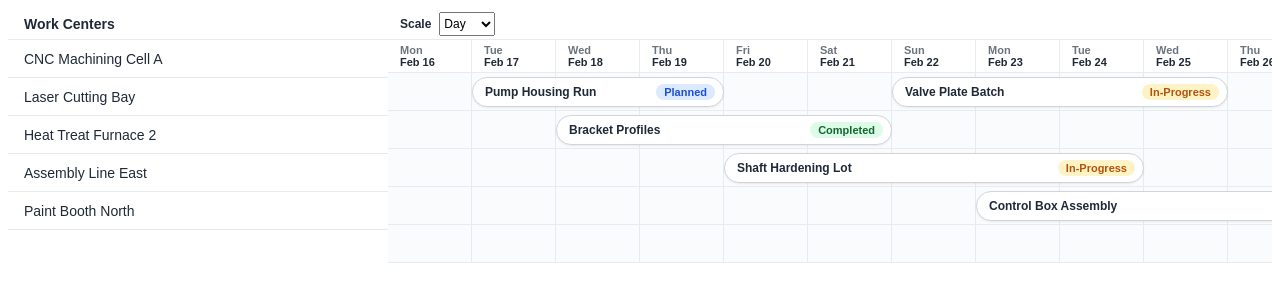
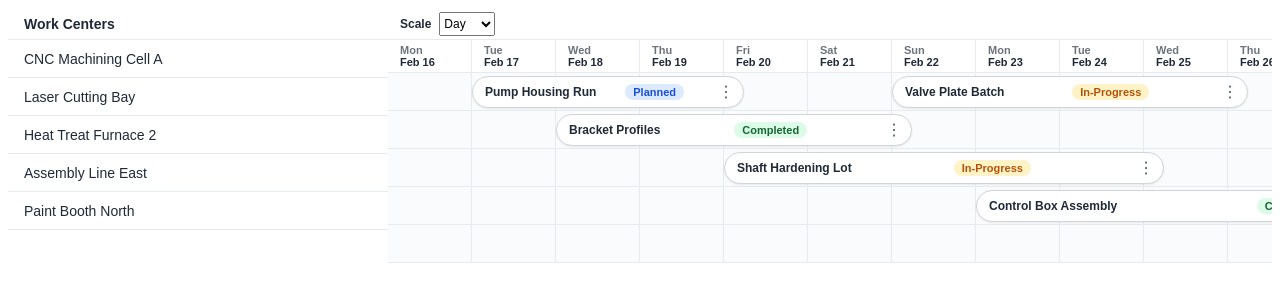
Before and after one commit to KTBarnette/Naologic, an Angular app: page / in a window 1280 px wide. Shown: the top 302 px of the page. Built offline with nearby package versions, Linux system fonts and the light colour scheme.

Commit message:
feat(timeline): implement work order actions menu with floating overlay, edit/delete actions, and interaction fixes

```diff
--- a/src/app/timeline/timeline.component.html
+++ b/src/app/timeline/timeline.component.html
@@ -56,29 +56,56 @@
             ></div>
           }
 
-          @if (hoverWorkCenterId === center.id) {
+          @if (hoverWorkCenterId === center.id && !actionsMenu) {
             <span class="row-hover-pill" [style.left.px]="hoverHintLeftPx">Click to add dates</span>
           }
 
           <div class="work-order-layer">
             @for (workOrder of visibleWorkOrdersForCenter(center.id); track workOrder.id) {
-              <button
-                type="button"
+              <div
                 class="work-order-bar"
+                role="button"
+                tabindex="0"
                 [style.left.px]="barLeftPx(workOrder)"
                 [style.width.px]="barWidthPx(workOrder)"
                 (click)="onWorkOrderClick($event, workOrder)"
+                (keydown)="onWorkOrderKeydown($event, workOrder)"
               >
                 <span class="work-order-name">{{ workOrder.name }}</span>
                 <span class="status-badge" [class]="'status-badge status-' + workOrder.status">
                   {{ workOrder.status }}
                 </span>
-              </button>
+                <span class="work-order-actions" (click)="$event.stopPropagation()">
+                  <button
+                    type="button"
+                    class="work-order-kebab"
+                    [class.is-open]="actionsMenu?.workOrderId === workOrder.id"
+                    aria-label="Work order actions"
+                    (click)="onWorkOrderActionsToggle($event, workOrder.id)"
+                  >
+                    ⋮
+                  </button>
+                </span>
+              </div>
             }
           </div>
         </div>
       }
     </div>
+
+    @if (actionsMenu) {
+      <div
+        class="floating-actions-menu"
+        [style.left.px]="actionsMenu.leftPx"
+        [style.top.px]="actionsMenu.topPx"
+        (click)="$event.stopPropagation()"
+      >
+        <button type="button" class="work-order-menu-item" (click)="onFloatingActionsEdit($event)">Edit</button>
+        <button type="button" class="work-order-menu-item danger" (click)="onFloatingActionsDelete($event)">
+          Delete
+        </button>
+      </div>
+    }
   </div>
 </section>
 
--- a/src/app/timeline/timeline.component.scss
+++ b/src/app/timeline/timeline.component.scss
@@ -74,6 +74,7 @@
 /* ───────────── Timeline panel ───────────── */
 
 .timeline-panel {
+  position: relative;
   overflow-x: auto;
   overflow-y: hidden;
   min-width: 0; /* critical for grid/flex overflow behavior */
@@ -161,6 +162,8 @@
   height: var(--row-height);
   position: relative;
   cursor: pointer;
+  overflow: visible;
+  z-index: 1;
 }
 
 .timeline-data-row:hover .timeline-data-cell {
@@ -204,6 +207,7 @@
   position: absolute;
   inset: 0;
   pointer-events: none;
+  overflow: visible;
   z-index: 2;
 }
 
@@ -217,7 +221,7 @@
 
   border: 1px solid var(--bar-border);
   border-radius: 999px;
-  padding: 0 8px 0 12px;
+  padding: 0 6px 0 12px;
   background: var(--panel-bg);
   color: var(--text);
 
@@ -248,6 +252,81 @@
   white-space: nowrap;
   overflow: hidden;
   text-overflow: ellipsis;
+}
+
+.work-order-actions {
+  position: relative;
+  display: inline-flex;
+  align-items: center;
+  margin-left: 2px;
+}
+
+.work-order-kebab {
+  width: 22px;
+  height: 22px;
+  border: 0;
+  border-radius: 999px;
+  background: transparent;
+  color: #475569;
+  font-size: 16px;
+  line-height: 1;
+  display: inline-flex;
+  align-items: center;
+  justify-content: center;
+  cursor: pointer;
+  transition: background-color 120ms ease, color 120ms ease;
+}
+
+.work-order-kebab:hover {
+  background: #e2e8f0;
+  color: #0f172a;
+}
+
+.work-order-kebab.is-open {
+  background: #e2e8f0;
+  color: #0f172a;
+}
+
+.work-order-kebab:focus-visible {
+  outline: 2px solid #2563eb;
+  outline-offset: 1px;
+}
+
+.floating-actions-menu {
+  position: absolute;
+  transform: translateX(-100%);
+  min-width: 120px;
+  border: 1px solid #dbe1ea;
+  border-radius: 10px;
+  background: #fff;
+  box-shadow: 0 8px 20px rgba(15, 23, 42, 0.14);
+  overflow: hidden;
+  z-index: 9999;
+}
+
+.work-order-menu-item {
+  width: 100%;
+  height: 34px;
+  border: 0;
+  background: #fff;
+  color: #0f172a;
+  font-size: 13px;
+  font-weight: 600;
+  text-align: left;
+  padding: 0 12px;
+  cursor: pointer;
+}
+
+.work-order-menu-item:hover {
+  background: #f1f5f9;
+}
+
+.work-order-menu-item.danger {
+  color: #991b1b;
+}
+
+.work-order-menu-item.danger:hover {
+  background: #fee2e2;
 }
 
 /* ───────────── Status badges ───────────── */
--- a/src/app/timeline/timeline.component.ts
+++ b/src/app/timeline/timeline.component.ts
@@ -16,6 +16,12 @@ type TimelineColumn = {
   topLabel: string;
   bottomLabel: string;
   containsToday: boolean;
+};
+
+type ActionsMenuState = {
+  workOrderId: string;
+  leftPx: number;
+  topPx: number;
 };
 
 const STRESS_MODE = new URLSearchParams(globalThis.location?.search ?? '').has('stress');
@@ -58,6 +64,7 @@ export class TimelineComponent {
   saveError: string | null = null;
   hoverWorkCenterId: string | null = null;
   hoverHintLeftPx = 0;
+  actionsMenu: ActionsMenuState | null = null;
   readonly workOrderForm;
 
   constructor(private readonly formBuilder: FormBuilder) {
@@ -188,6 +195,7 @@ export class TimelineComponent {
   }
 
   onTimelineRowClick(event: MouseEvent, workCenterId: string): void {
+    this.closeActionsMenu();
     if (this.visibleColumns.length === 0) {
       return;
     }
@@ -207,6 +215,82 @@ export class TimelineComponent {
 
   onWorkOrderClick(event: MouseEvent, workOrder: WorkOrderDocument): void {
     event.stopPropagation();
+    this.closeActionsMenu();
+    this.openEditPanel(workOrder);
+  }
+
+  onWorkOrderKeydown(event: KeyboardEvent, workOrder: WorkOrderDocument): void {
+    if (event.key !== 'Enter' && event.key !== ' ') {
+      return;
+    }
+    event.preventDefault();
+    event.stopPropagation();
+    this.closeActionsMenu();
+    this.openEditPanel(workOrder);
+  }
+
+  onWorkOrderActionsToggle(event: MouseEvent, workOrderId: string): void {
+    event.stopPropagation();
+    const kebabButton = event.currentTarget as HTMLElement | null;
+    if (!kebabButton) {
+      return;
+    }
+
+    if (this.actionsMenu?.workOrderId === workOrderId) {
+      this.closeActionsMenu();
+      return;
+    }
+
+    const timelinePanel = kebabButton.closest('.timeline-panel') as HTMLElement | null;
+    if (!timelinePanel) {
+      return;
+    }
+
+    const buttonRect = kebabButton.getBoundingClientRect();
+    const panelRect = timelinePanel.getBoundingClientRect();
+    this.actionsMenu = {
+      workOrderId,
+      leftPx: buttonRect.right - panelRect.left + timelinePanel.scrollLeft,
+      topPx: buttonRect.bottom - panelRect.top + timelinePanel.scrollTop + 6
+    };
+  }
+
+  onFloatingActionsEdit(event: MouseEvent): void {
+    event.stopPropagation();
+    if (!this.actionsMenu) {
+      return;
+    }
+    const workOrder = this.findWorkOrderById(this.actionsMenu.workOrderId);
+    this.closeActionsMenu();
+    if (!workOrder) {
+      return;
+    }
+    this.openEditPanel(workOrder);
+  }
+
+  onFloatingActionsDelete(event: MouseEvent): void {
+    event.stopPropagation();
+    if (!this.actionsMenu) {
+      return;
+    }
+    const workOrderId = this.actionsMenu.workOrderId;
+    this.closeActionsMenu();
+    this.deleteWorkOrderById(workOrderId);
+  }
+
+  @HostListener('document:click', ['$event'])
+  onDocumentClick(event: MouseEvent): void {
+    if (!this.actionsMenu) {
+      return;
+    }
+    const target = event.target as Element | null;
+    if (target?.closest('.work-order-actions') || target?.closest('.floating-actions-menu')) {
+      return;
+    }
+    this.closeActionsMenu();
+  }
+
+  private openEditPanel(workOrder: WorkOrderDocument): void {
     this.panelMode = 'edit';
     this.panelOpen = true;
     this.editingWorkOrderId = workOrder.id;
@@ -222,6 +306,12 @@ export class TimelineComponent {
   }
 
   onTimelineRowHover(event: MouseEvent, workCenterId: string): void {
+    if (this.isHoveringInteractiveElement(event) || this.actionsMenu) {
+      if (this.hoverWorkCenterId === workCenterId) {
+        this.hoverWorkCenterId = null;
+      }
+      return;
+    }
     this.hoverWorkCenterId = workCenterId;
     this.updateHoverHintPosition(event);
   }
@@ -244,6 +334,10 @@ export class TimelineComponent {
 
   @HostListener('document:keydown.escape')
   onEscapePressed(): void {
+    if (this.actionsMenu) {
+      this.closeActionsMenu();
+      return;
+    }
     if (this.panelOpen) {
       this.closePanel();
     }
@@ -310,13 +404,21 @@ export class TimelineComponent {
     if (!this.editingWorkOrderId) {
       return;
     }
-    const index = this.workOrders.findIndex((item) => item.id === this.editingWorkOrderId);
+    this.deleteWorkOrderById(this.editingWorkOrderId);
+  }
+
+  deleteWorkOrderById(workOrderId: string): void {
+    const index = this.workOrders.findIndex((item) => item.id === workOrderId);
     if (index < 0) {
       return;
     }
     this.workOrders.splice(index, 1);
     this.rebuildWorkOrderGroups();
-    this.closePanel();
+    if (this.editingWorkOrderId === workOrderId) {
+      this.closePanel();
+      return;
+    }
+    this.closeActionsMenu();
   }
 
   private rebuildWorkOrderGroups(): void {
@@ -508,6 +610,27 @@ export class TimelineComponent {
     this.hoverHintLeftPx = x;
   }
 
+  private isHoveringInteractiveElement(event: MouseEvent): boolean {
+    const target = event.target as Element | null;
+    if (!target) {
+      return false;
+    }
+    return Boolean(
+      target.closest('.work-order-bar') ||
+        target.closest('.work-order-actions') ||
+        target.closest('.floating-actions-menu') ||
+        target.closest('.work-order-kebab')
+    );
+  }
+
+  private closeActionsMenu(): void {
+    this.actionsMenu = null;
+  }
+
+  private findWorkOrderById(workOrderId: string): WorkOrderDocument | null {
+    return this.workOrders.find((workOrder) => workOrder.id === workOrderId) ?? null;
+  }
+
   private isoToDateStruct(iso: string): NgbDateStruct | null {
     const [year, month, day] = iso.split('-').map(Number);
     if (!year || !month || !day) {
```
Also changed, not shown: 1 other file (tests, documents, lock files or other folders).
